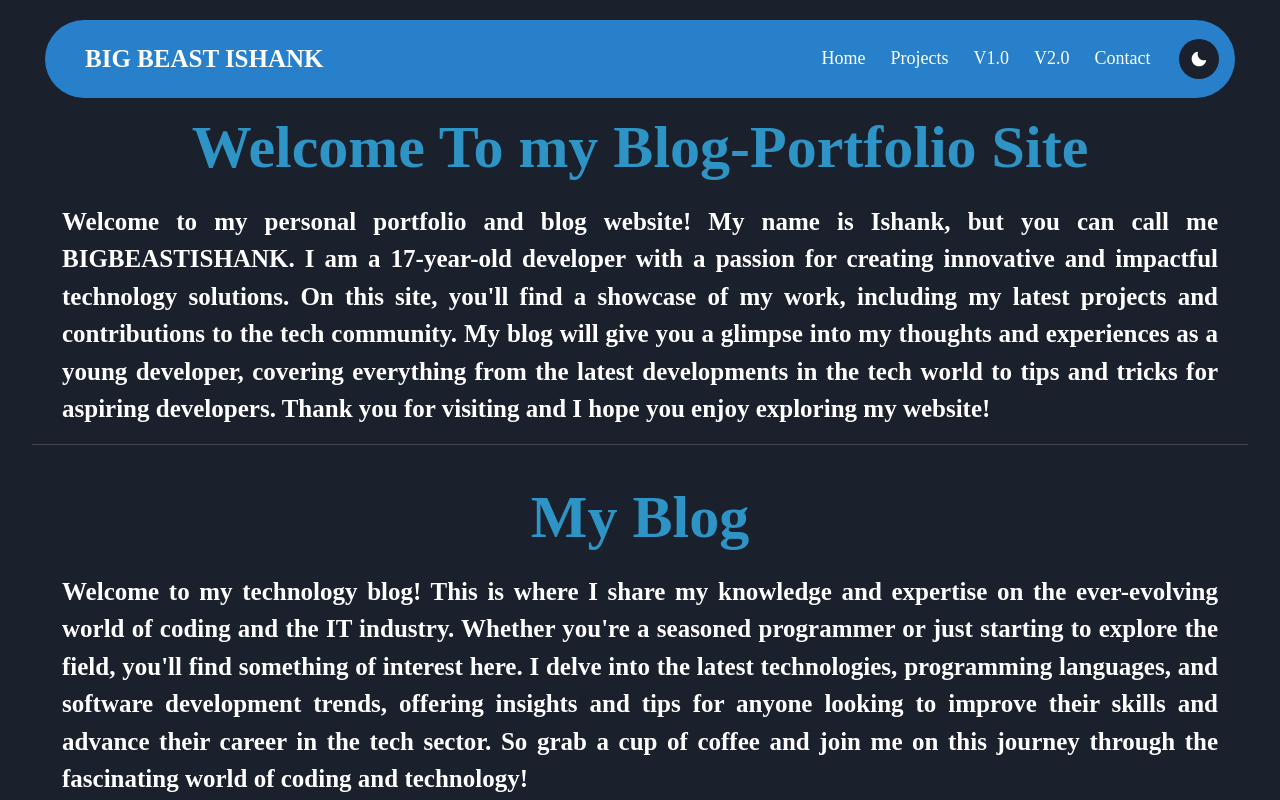
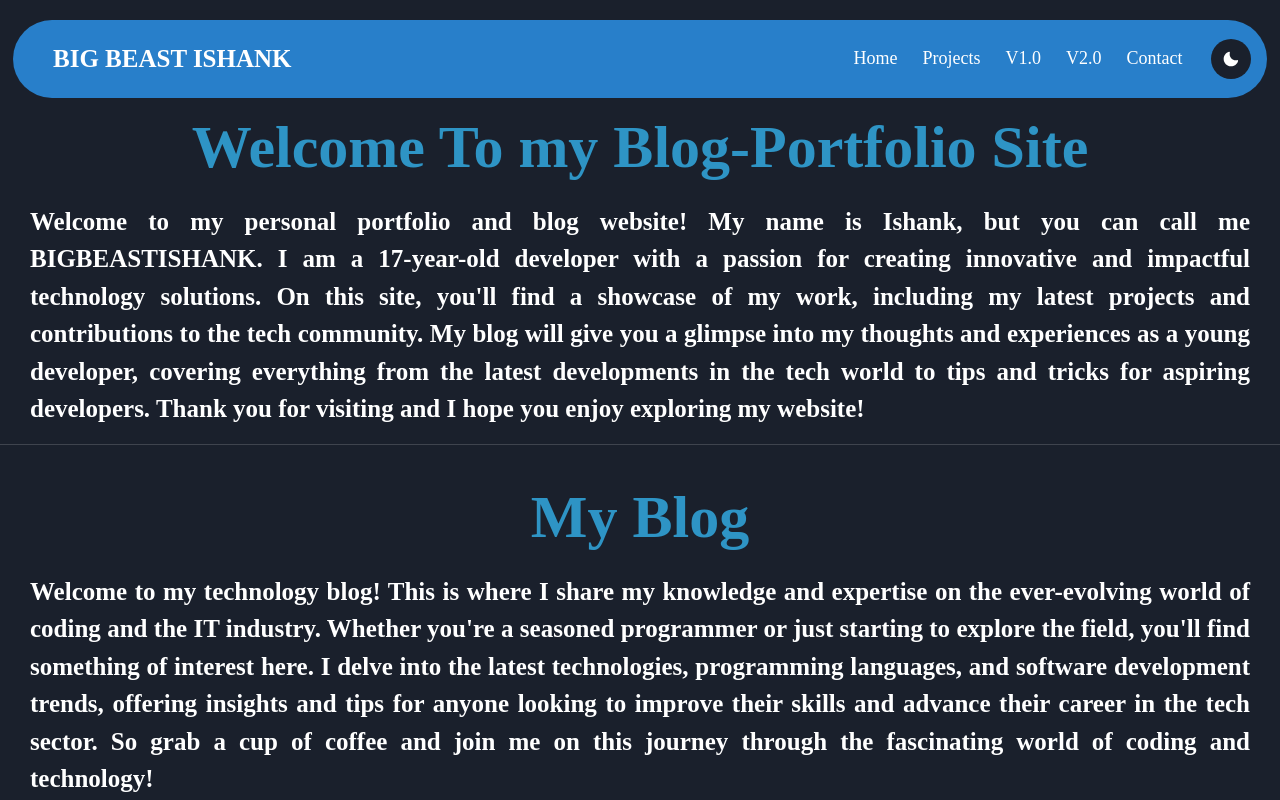
Before and after one commit to BIGBEASTISHANK/bigbeastishank.com, a Next.js app: page / in a window 1280 px wide. Shown: the top 800 px of the page. Built offline with nearby package versions, Linux system fonts and the light colour scheme; a web font is replaced by a local one.

Commit message:
Minor changes

```diff
--- a/src/components/Layout/index.jsx
+++ b/src/components/Layout/index.jsx
@@ -13,7 +13,6 @@ export default function Layout({ children }) {
         m={"auto"}
         mt={"20px"}
         mb={"20px"}
-        maxW={"95%"}
       >
         {/* Head Tag to put Title and meta tags */}
         <Head>
--- a/src/pages/blog/[id].jsx
+++ b/src/pages/blog/[id].jsx
@@ -71,6 +71,7 @@ export default function Post({ postData }) {
           <Link
             href={postData.authlink}
             isExternal
+            textDecoration={"underline"}
             _focus={{ outline: "none" }}
           >
             {postData.author}
@@ -84,7 +85,7 @@ export default function Post({ postData }) {
         {/* Main post data */}
         <Box className="content" mb={5}>
           <Box
-            textAlign={isLargerThan480 ? "justify" : "left"}
+            textAlign={'justify'}
             dangerouslySetInnerHTML={{ __html: postData.contentHtml }}
           />
         </Box>
```
